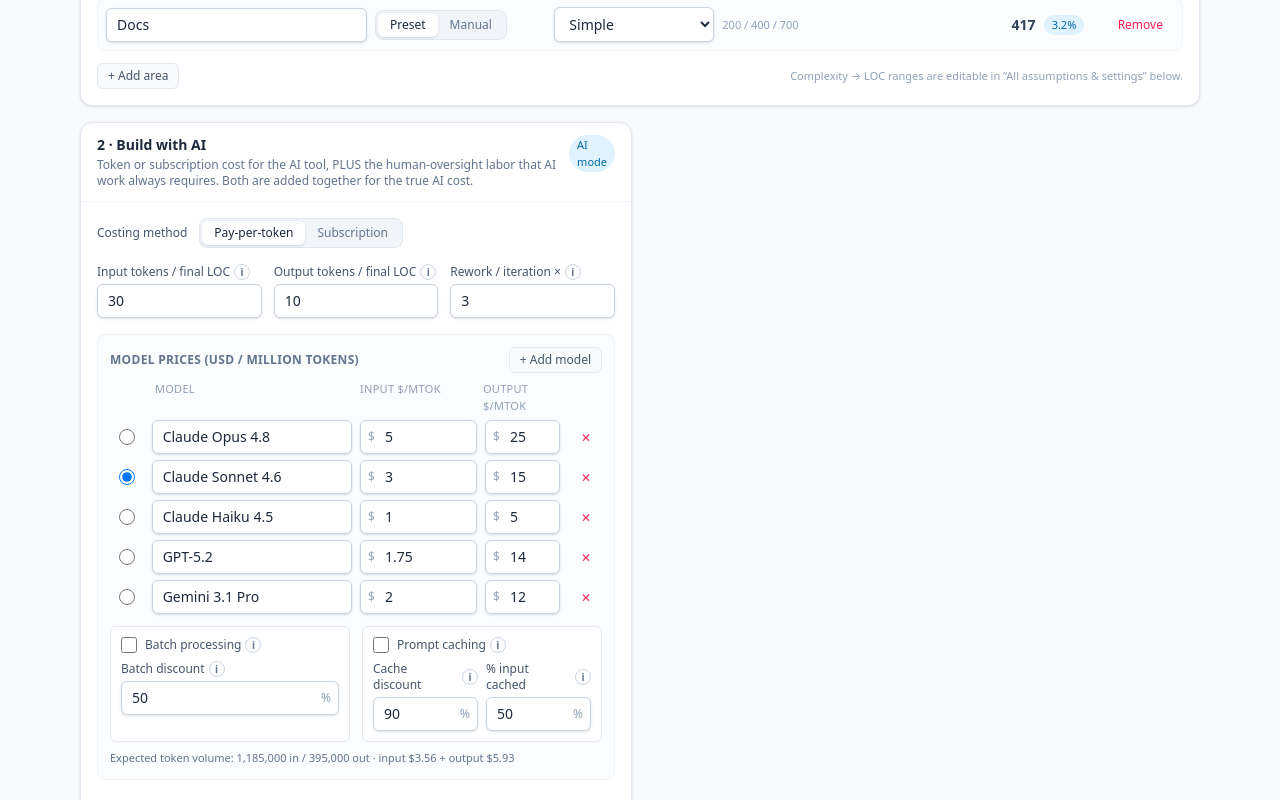
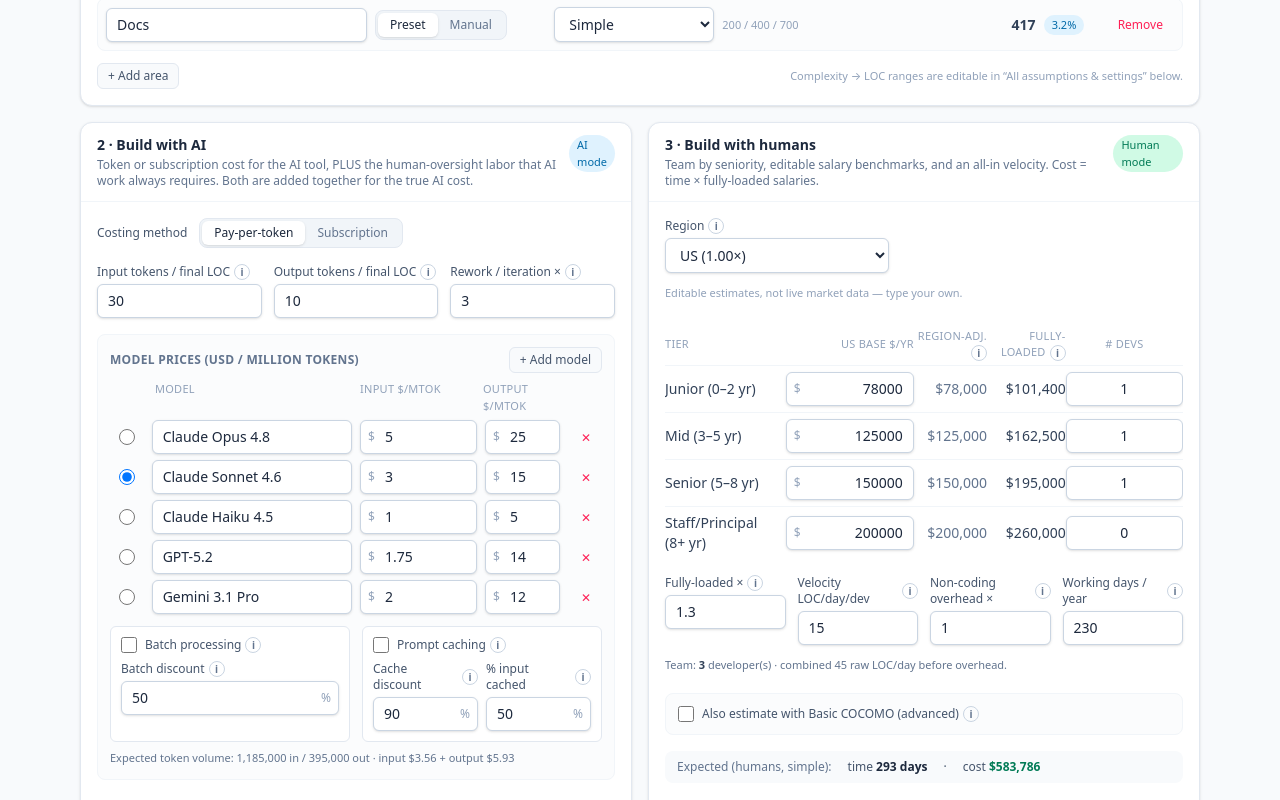
Before and after one commit to sadeqisaidmohaddes-star/cost-time-estimator, a React (Vite) app: page / in a window 1280 px wide. Shown: the part 780-1580 px from the top of the page. Built offline with nearby package versions, Linux system fonts and the light colour scheme.

Commit message:
feat: Section 3 — build with humans (salaries, velocity, COCOMO)
Team by seniority tier, editable salary benchmarks with regional modifiers, a
fully-loaded multiplier, an all-in LOC/day velocity, and an optional Basic
COCOMO model shown alongside the simple estimate.

```diff
--- a/src/App.jsx
+++ b/src/App.jsx
@@ -4,6 +4,7 @@ import { computeAll } from './lib/calc.js'
 import { Button } from './components/ui.jsx'
 import ProjectBreakdown from './components/ProjectBreakdown.jsx'
 import AiPanel from './components/AiPanel.jsx'
+import HumanPanel from './components/HumanPanel.jsx'
 
 export default function App() {
   const [state, setState] = useState(makeInitialState)
@@ -49,6 +50,7 @@ export default function App() {
 
         <div className="grid gap-4 lg:grid-cols-2">
           <AiPanel state={state} update={update} expected={expected} />
+          <HumanPanel state={state} update={update} expected={expected} />
         </div>
 
         <footer className="pb-8 pt-2 text-center text-[11px] text-slate-400">
```
